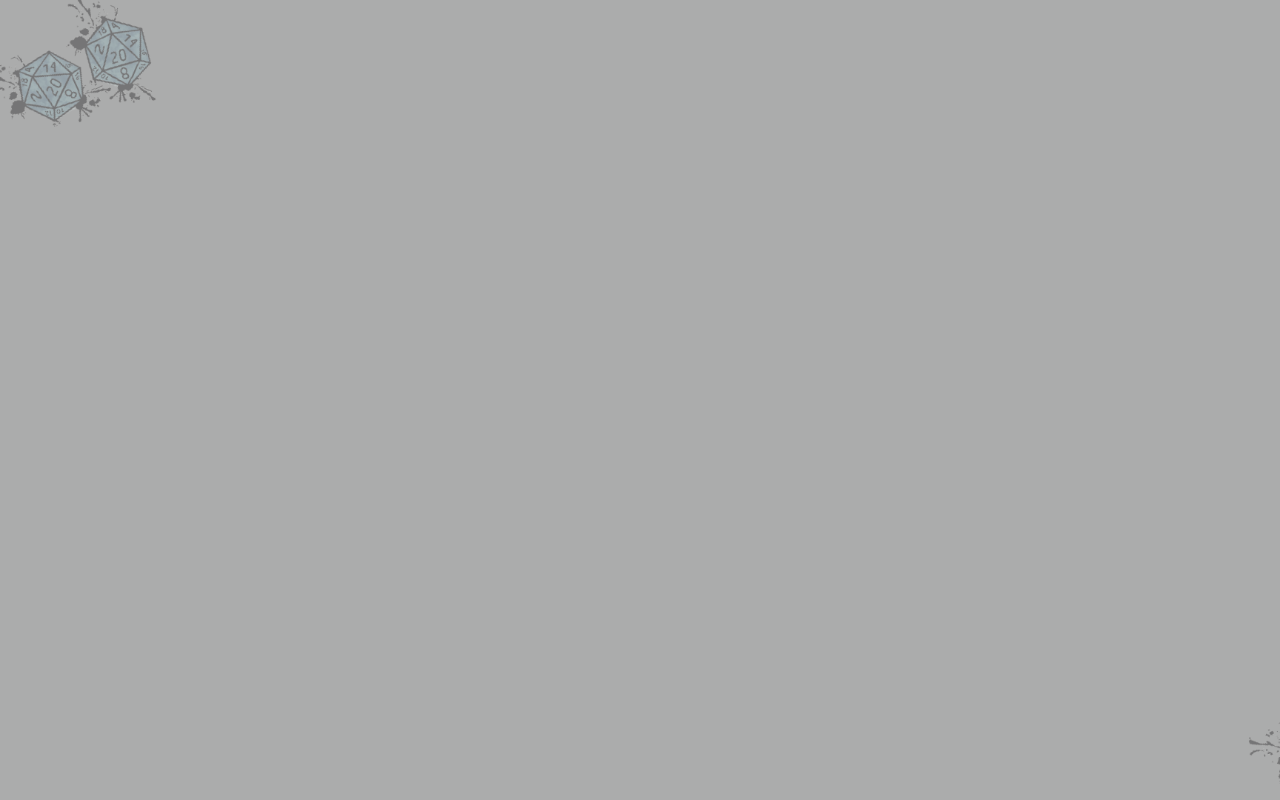
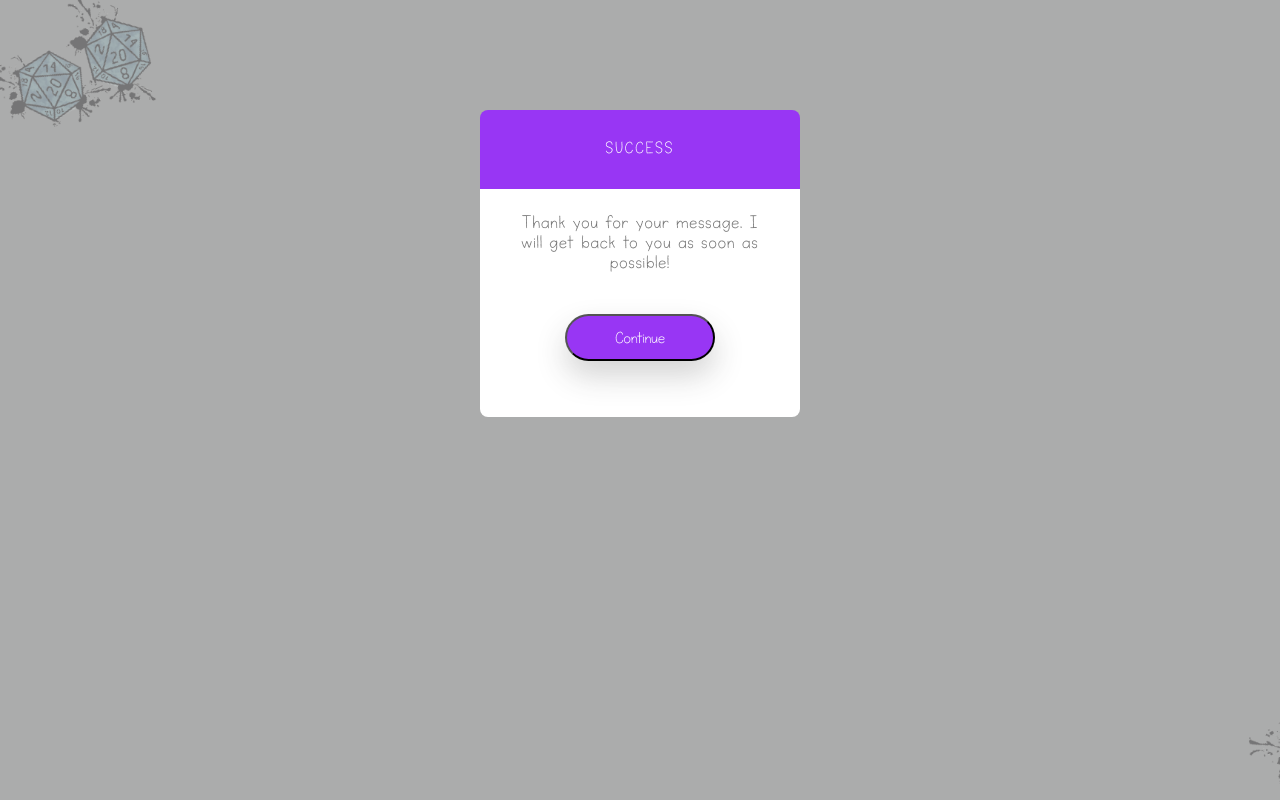
Before and after one commit to Nyxerian/Portfolio-Website, a React (Create React App) app: page /SuccessMsg in a window 1280 px wide. Built offline with nearby package versions, Linux system fonts and the light colour scheme.

Commit message:
Added SuccessMsg
Added a success message for when feedback is sumbitted

```diff
--- a/public/index.html
+++ b/public/index.html
@@ -12,7 +12,12 @@
     <title>React App</title>
   </head>
   <body>
-    <form name="feedbackForm" netlify netlify-honeypot="bot-field" action="/" hidden>
+    <form
+      name="feedbackForm"
+      netlify
+      netlify-honeypot="bot-field"
+      action="/src/Components/Sucess Message/SuccessMsg.js"
+      hidden>
       <div>
         <label for="name">
           <span class="required">Name: *</span>
--- a/src/App.js
+++ b/src/App.js
@@ -8,6 +8,7 @@ import CV from './Pages/3. CV Page/CV'
 import Projects from './Pages/4. Projects Page/Projects'
 import Contact from './Pages/5. Contact Page/Contact';
 import FeedbackForm from './Pages/Feedback/FeedbackForm'
+import SuccessMsg from './Components/Sucess Message/SuccessMsg'
 
 
 function App() {
@@ -22,6 +23,7 @@ function App() {
         <Route path="/Projects" exact component={Projects} />
         <Route path="/Contact" exact component={Contact} />
         <Route path="/FeedbackForm" exact component={FeedbackForm} />
+        <Route path="/SuccessMsg" exact component={SuccessMsg} />
       </Switch>
     </Router>
   );
--- /dev/null
+++ b/src/Components/Sucess Message/SuccessMsg.css
@@ -0,0 +1,85 @@
+
+@font-face {
+    font-family: 'Midnight';
+    src: url('../../Fonts/KGMidnightMemories.ttf');
+}
+
+
+  #card {
+    position: relative;
+    top: 110px;
+    width: 320px;
+    display: block;
+    margin: auto;
+    text-align: center;
+    font-family: Midnight;
+  }
+
+  #upper-side {
+    padding: 2em;
+    background-color: #9836f4;
+    display: block;
+    color: #fff;
+    border-top-right-radius: 8px;
+    border-top-left-radius: 8px;
+  }
+
+  #checkmark {
+    font-weight: lighter;
+    fill: #fff;
+    margin: -3.5em auto auto 20px;
+  }
+
+  #status {
+    font-weight: lighter;
+    text-transform: uppercase;
+    letter-spacing: 2px;
+    font-size: 1em;
+    margin-top: -.2em;
+    margin-bottom: 0;
+  }
+
+  #lower-side {
+    padding: 2em 2em 5em 2em;
+    background: #fff;
+    display: block;
+    border-bottom-right-radius: 8px;
+    border-bottom-left-radius: 8px;
+  }
+
+  #message {
+    margin-top: -.5em;
+    color: #757575;
+    letter-spacing: 1px;
+  }
+
+  #contBtn {
+    font-family: Midnight;
+    font-size: medium;
+    position: relative;
+    top: 1.5em;
+    text-decoration: none;
+    background: #9836f4;
+    color: #fff;
+    margin: auto;
+    padding: .8em 3em;
+    outline: none;
+    -webkit-box-shadow: 0px 15px 30px rgba(50, 50, 50, 0.21);
+    -moz-box-shadow: 0px 15px 30px rgba(50, 50, 50, 0.21);
+    box-shadow: 0px 15px 30px rgba(50, 50, 50, 0.21);
+    border-radius: 25px;
+    -webkit-transition: all .4s ease;
+          -moz-transition: all .4s ease;
+          -o-transition: all .4s ease;
+          transition: all .4s ease;
+  }
+
+  #contBtn:hover {
+    -webkit-box-shadow: 0px 15px 30px rgba(50, 50, 50, 0.41);
+    -moz-box-shadow: 0px 15px 30px rgba(50, 50, 50, 0.41);
+    box-shadow: 0px 15px 30px rgba(50, 50, 50, 0.41);
+    -webkit-transition: all .4s ease;
+          -moz-transition: all .4s ease;
+          -o-transition: all .4s ease;
+          transition: all .4s ease;
+  }
--- /dev/null
+++ b/src/Components/Sucess Message/SuccessMsg.js
@@ -0,0 +1,33 @@
+import React from 'react'
+import './SuccessMsg.css'
+import { useHistory } from 'react-router-dom'
+
+function SuccessMsg() {
+
+    let history = useHistory();
+
+    function handleClick() {
+        history.push("/");
+    }
+
+
+    return (
+        <div>
+            <div id='card' class="animated fadeIn">
+  <div id='upper-side'>
+      <h3 id='status'>
+      Success
+    </h3>
+  </div>
+  <div id='lower-side'>
+    <p id='message'>
+      Thank you for your message. I will get back to you as soon as possible!
+    </p>
+    <button id="contBtn" onClick={handleClick}>Continue</button>
+  </div>
+</div>
+        </div>
+    )
+}
+
+export default SuccessMsg
```
